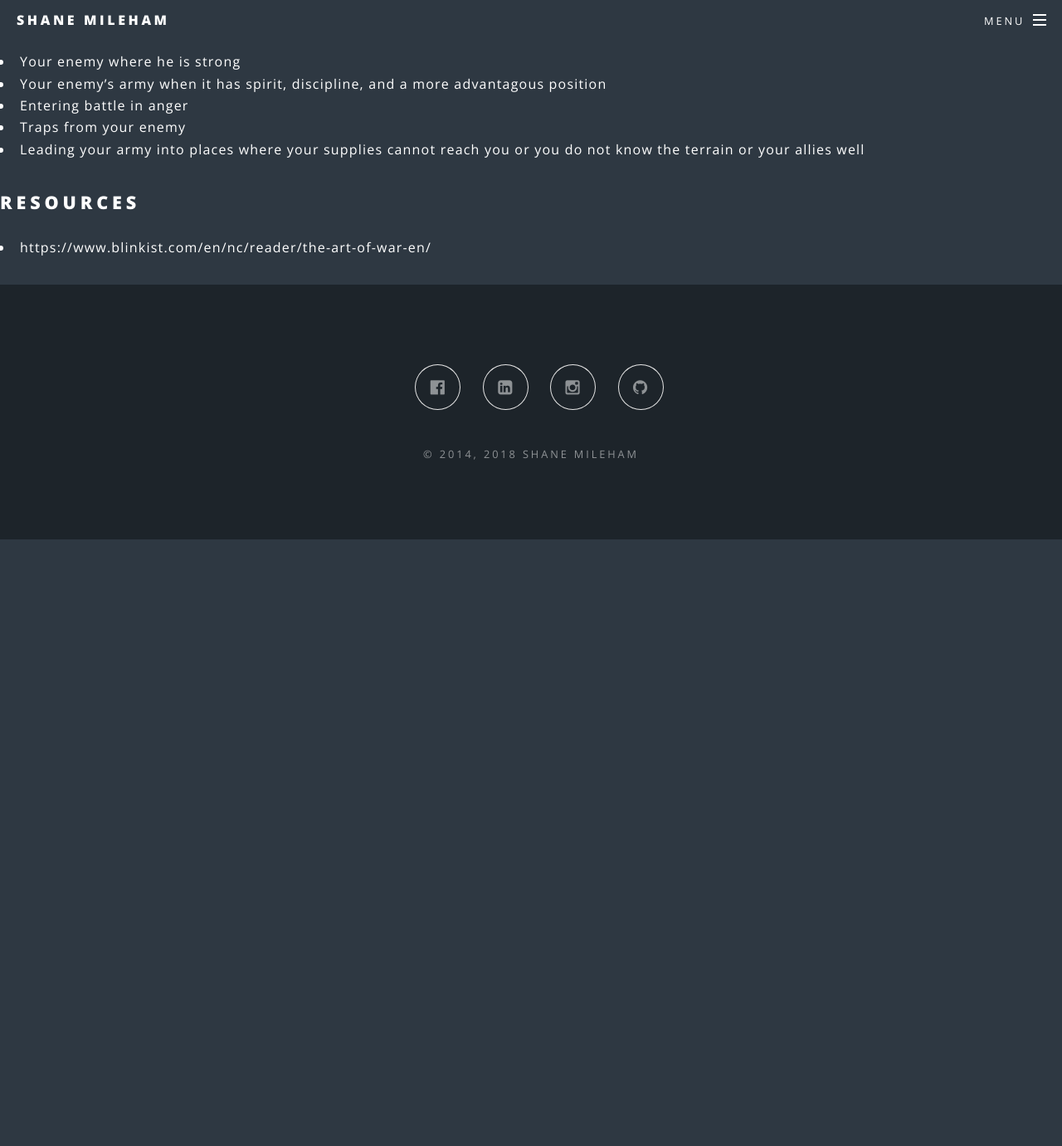
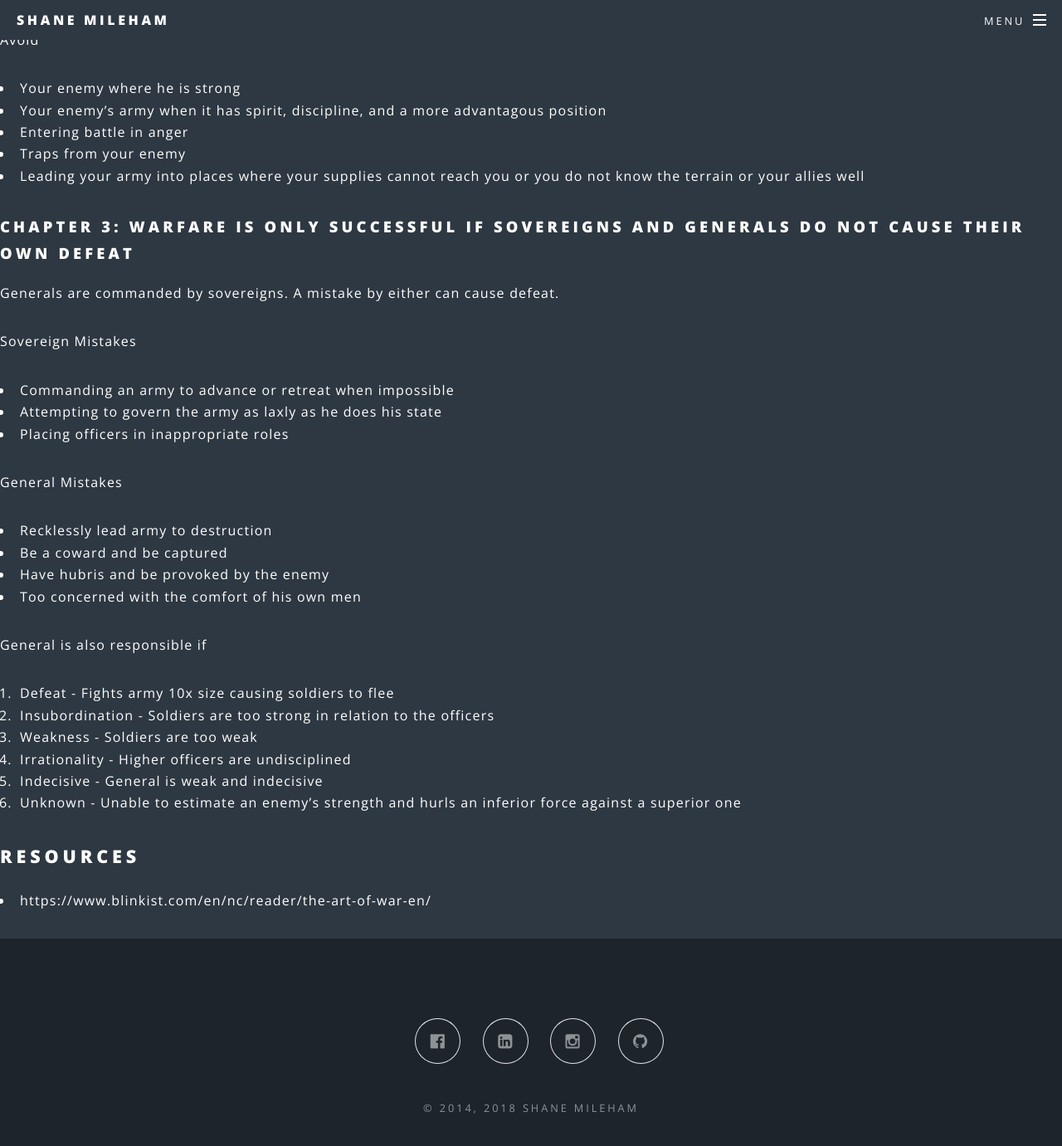
Before and after one commit to shanemileham/shanemileham.github.io, a Jekyll site: the page built from _kb/books/sun-tzu--the-art-of-war.md, in a window 1280 px wide and 1400 px high, scrolled down 894 px. Shown: the top 1381 px of the window at 83% size. Built offline with Jekyll 4.4.1, drawn with Linux system fonts in a browser that asks for light colours; comment, search, counter and statistics services are not loaded; before the commit the page ends 1544 px from its top, so only the background shows below that; some of the changed text lies outside the part shown.

Commit message:
Update sun-tzu--the-art-of-war.md

```diff
--- a/_kb/books/sun-tzu--the-art-of-war.md
+++ b/_kb/books/sun-tzu--the-art-of-war.md
@@ -16,15 +16,15 @@ title: Sun Tzu - The Art of War
 - Make meticulous plans
 
 ### Chapter 2: Secure yourself against defeat, and wait for an opportunity for victory
-- Only enter battles you know you will win
-- Five rules for victory
-  1. You must know when to fight and when not to fight
-  2. You must know how to deal with forces both inferior and superior to your own
-  3. Your army must have a strong, uniform fighting spirit and discipline throughout its ranks
-  4. You must fight so that you are prepared and the enemy is unprepared
-  5. You must have the military capacity and freedom to command your tropps without interference from a sovereign
+Five rules for victory
+1. You must know when to fight and when not to fight
+2. You must know how to deal with forces both inferior and superior to your own
+3. Your army must have a strong, uniform fighting spirit and discipline throughout its ranks
+4. You must fight so that you are prepared and the enemy is unprepared
+5. You must have the military capacity and freedom to command your tropps without interference from a sovereign
 
 Do
+- Only enter battles you know you will win
 - Be cautious
 - Attack only when you have the advantage
 - Attack where your enemy is weak
@@ -36,6 +36,27 @@ Avoid
 - Traps from your enemy
 - Leading your army into places where your supplies cannot reach you or you do not know the terrain or your allies well
 
+### Chapter 3: Warfare is only successful if sovereigns and generals do not cause their own defeat
+Generals are commanded by sovereigns. A mistake by either can cause defeat.
+
+Sovereign Mistakes
+- Commanding an army to advance or retreat when impossible
+- Attempting to govern the army as laxly as he does his state
+- Placing officers in inappropriate roles
+
+General Mistakes
+- Recklessly lead army to destruction
+- Be a coward and be captured
+- Have hubris and be provoked by the enemy
+- Too concerned with the comfort of his own men
+
+General is also responsible if
+1. Defeat - Fights army 10x size causing soldiers to flee
+2. Insubordination - Soldiers are too strong in relation to the officers
+3. Weakness - Soldiers are too weak
+4. Irrationality - Higher officers are undisciplined
+5. Indecisive - General is weak and indecisive
+6. Unknown - Unable to estimate an enemy's strength and hurls an inferior force against a superior one
 
 
 
```
